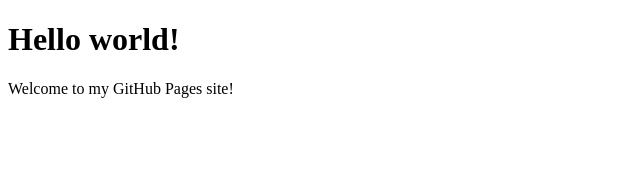
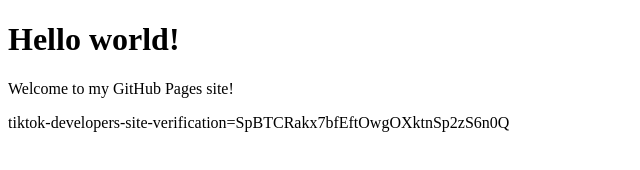
Before and after one commit to sourcerers-company/sourcerers-company.github.io, a plain HTML site: page index.html in a window 1280 px wide. Shown: the whole page, without its empty margins (0-640 px from the left). Drawn offline with Linux system fonts and the light colour scheme.

Commit message:
feat: tiktok test

```diff
--- a/index.html
+++ b/index.html
@@ -8,5 +8,6 @@
   <body>
     <h1>Hello world!</h1>
     <p>Welcome to my GitHub Pages site!</p>
+    <p>tiktok-developers-site-verification=SpBTCRakx7bfEftOwgOXktnSp2zS6n0Q</p>
   </body>
 </html>
```
